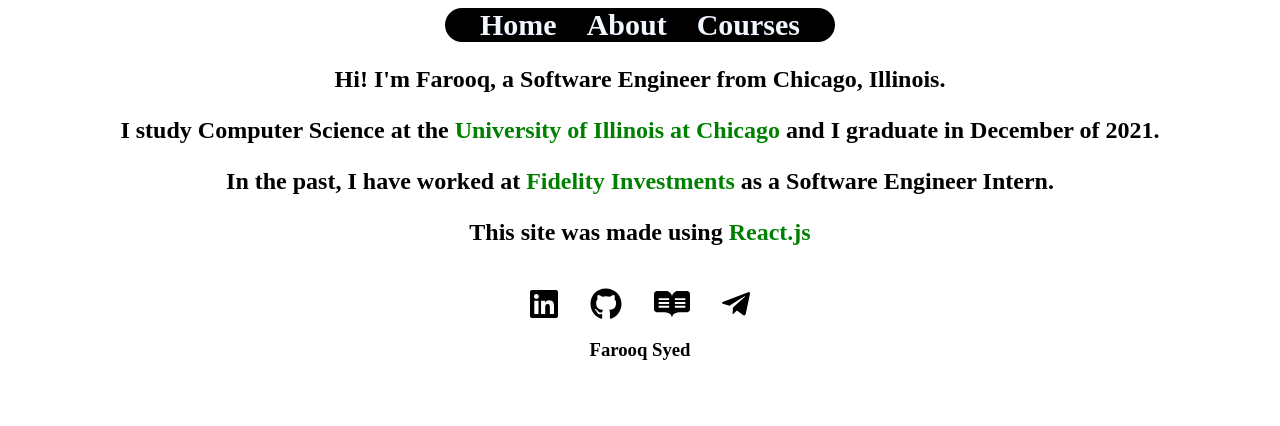
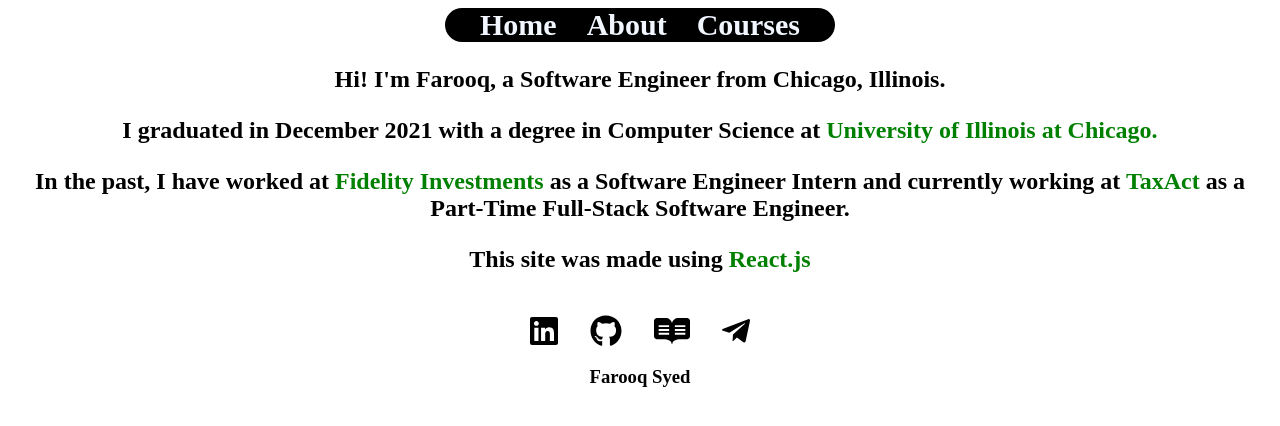
Before and after one commit to Faro0q/farooq.dev, a React (Create React App) app: page /about in a window 1280 px wide. Shown: the top 426 px of the page. Built offline with nearby package versions, Linux system fonts and the light colour scheme.

Commit message:
Updated Website

```diff
--- a/public/index.html
+++ b/public/index.html
@@ -7,7 +7,7 @@
     <meta name="theme-color" content="#000000" />
     <meta
       name="description"
-      content="Web site created using create-react-app"
+      content="Hello! Welcome to my website."
     />
     <!-- <link rel="apple-touch-icon" href="%PUBLIC_URL%/logo192.png" /> -->
     <!--
--- a/src/pages/About.js
+++ b/src/pages/About.js
@@ -21,12 +21,13 @@ const About = () => {
                 Hi! I'm Farooq, a Software Engineer from Chicago, Illinois.
             </p>
             <p style={styleObj}>
-                I study Computer Science at the <a class="text-link" href="https://cs.uic.edu/" target="_blank" rel="noreferrer" >
-                University of Illinois at Chicago</a> and I graduate in December of 2021.
+                I graduated in December 2021 with a degree in Computer Science at <a class="text-link" href="https://cs.uic.edu/" target="_blank" rel="noreferrer" >
+                University of Illinois at Chicago.</a>
             </p>
             <p style={styleObj}>
                 In the past, I have worked at <a class="text-link" href="https://www.fidelity.com/" target="_blank" rel="noreferrer">
-                Fidelity Investments</a> as a Software Engineer Intern.
+                Fidelity Investments</a> as a Software Engineer Intern and currently working at <a class="text-link" href="https://www.taxact.com/" target="_blank" rel="noreferrer">
+                TaxAct</a> as a Part-Time Full-Stack Software Engineer.
             </p>
             <p style={styleObj}>
                 This site was made using <a class="text-link" href="https://reactjs.org/" target="_blank" rel="noreferrer">
--- a/src/pages/Resume.js
+++ b/src/pages/Resume.js
@@ -1,5 +1,5 @@
 import React from 'react';
-import image1 from '../images/Resume2.png';
+import image1 from '../images/ResumeDec.png'
 import '../App.css'
 
 function Resume() {
```
Also changed, not shown: public/manifest.json, src/images/ResumeDec.png (added).
